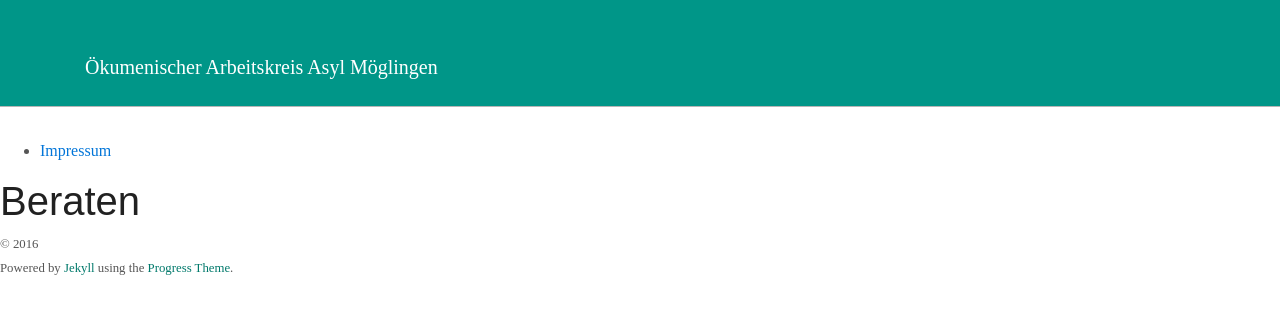
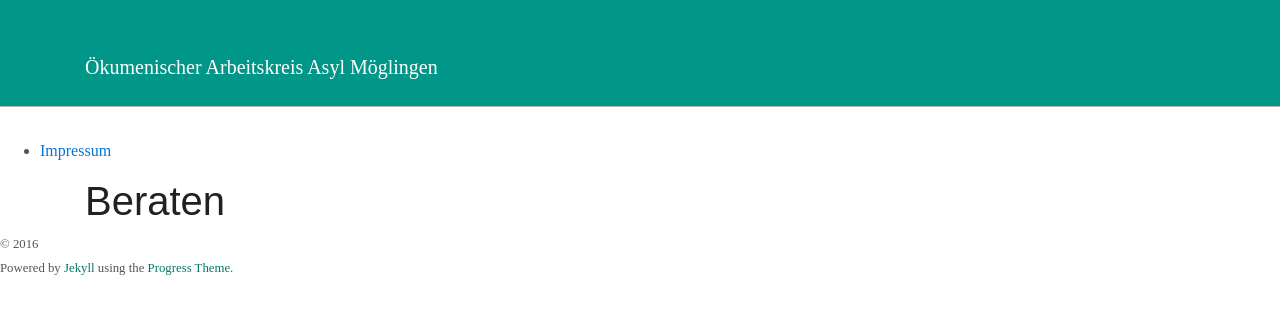
Before and after one commit to waldiTM/oeakam, a Jekyll site: the page built from beraten.md, in a window 1280 px wide. Shown: the top 314 px of the page. Built offline with Jekyll 4.4.1, drawn with Linux system fonts in a browser that asks for light colours.

Commit message:
Wrap all in container

```diff
--- a/_layouts/default.html
+++ b/_layouts/default.html
@@ -5,7 +5,7 @@
   <body>
     {% include _header.html %}
 
-    <main>
+    <main class="container">
       {{ content }}
     </main>
 
--- a/index.html
+++ b/index.html
@@ -26,8 +26,7 @@
       </div>
     </header>
 
-    <main>
-      <div class="container">
+    <main class="container">
       <div class="row">
         <div class="col-sm-3">
           <h2><a href="{{ "/unterkunft" | relative_url }}">Unterkunft</a></h2>
@@ -45,7 +44,6 @@
           <h2><a href="{{ "/mitmachen" | relativ_url }}">Mitmachen</a></h2>
         </div>
       </div>
-      </div>
     </main>
 
     {% include _footer.html %}
```
Lines whose indentation alone changed are shown as unchanged.
